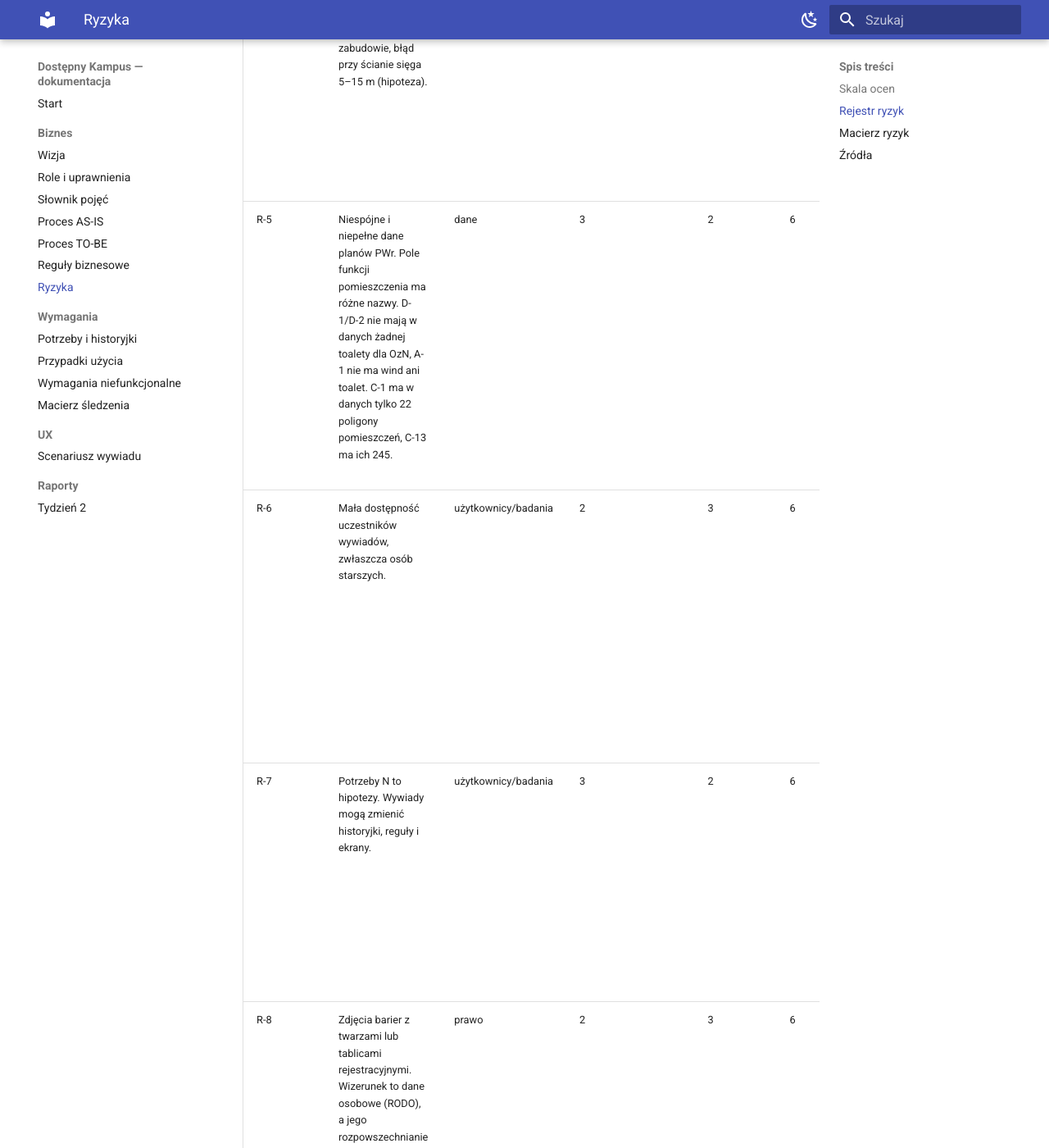
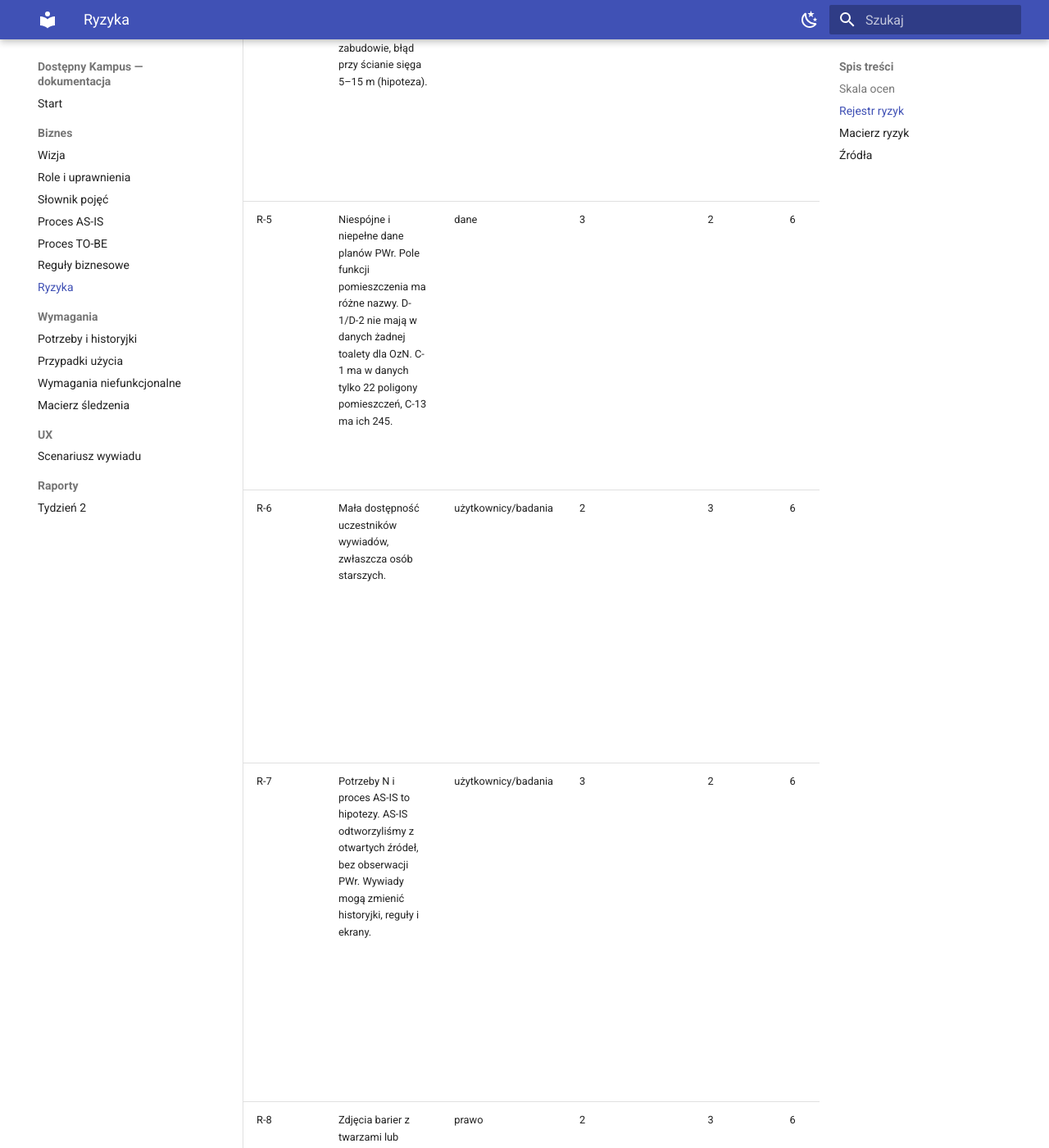
Before and after one commit to dostepny-kampus/dostepny-kampus, an MkDocs documentation site: the page built from docs/docs/biznes/ryzyka.md, in a window 1280 px wide and 1400 px high, scrolled down 1935 px. Shown: the whole window at 82% size. Built offline with MkDocs 1.6.1 and Material for MkDocs 9.7.7, drawn with Linux system fonts in a browser that asks for light colours; some of the changed text lies outside the part shown.

Commit message:
docs(biznes): fix A-1 data claim and merge duplicate risk

```diff
--- a/docs/docs/biznes/ryzyka.md
+++ b/docs/docs/biznes/ryzyka.md
@@ -20,9 +20,9 @@
 | R-2 | Zależność od jednej osoby. Właściciel repozytorium prowadzi stos, decyzje i przeglądy. Skład zespołu do potwierdzenia. | zespół | 3 | 3 | 9 | Ograniczamy: właściciel projektu zapisuje decyzje w dzienniku na bieżąco, dokumenty powstają przed kodem. Każde zadanie da się przekazać innej osobie. Do decyzji właściciela projektu: drugi opiekun repozytorium. | Ponad 80 % commitów sprintu od jednej osoby. Zadanie czeka ponad 2 dni na jedną osobę. |
 | R-3 | Awaria pokazu w sali. W sali sygnał GNSS jest zwykle niedostępny, może zabraknąć sieci albo serwera. | demonstracja | 3 | 3 | 9 | Ograniczamy: zespół przygotowuje tryb demonstracyjny z fikcyjną pozycją, czyli odtwarzaniem nagranej trasy. Serwer działa lokalnie na laptopie. Próba generalna w sali odbywa się tydzień przed pokazem, zapasowo mamy nagranie wideo scenariusza. | Próba generalna w sali nie przechodzi scenariusza od początku do końca. Telefon nie łapie pozycji w sali w 2 minuty. |
 | R-4 | Słaba dokładność GNSS przy ścianach i w budynkach. Budynki A-1…A-11 stoją w zwartej zabudowie, błąd przy ścianie sięga 5–15 m (hipoteza). | technologia | 3 | 2 | 6 | Ograniczamy: ekran C1 uśrednia pozycję przez 30 s i pokazuje dokładność. Podpowiedź najbliższego budynku wymaga potwierdzenia (BR-G2). Punkt da się poprawić ręcznie na mapie. | Dokładność po uśrednieniu gorsza niż 5 m, czyli daleko od celu N5 (poniżej 1 m). Użytkownik poprawia podpowiedź budynku częściej niż co piąty raz. |
-| R-5 | Niespójne i niepełne dane planów PWr. Pole funkcji pomieszczenia ma różne nazwy. D-1/D-2 nie mają w danych żadnej toalety dla OzN, A-1 nie ma wind ani toalet. C-1 ma w danych tylko 22 poligony pomieszczeń, C-13 ma ich 245. | dane | 3 | 2 | 6 | Ograniczamy: import ujednolica nazwy pól. Braki oznaczamy „do sprawdzenia na miejscu”, zespół obchodzi 5 budynków szczegółowych przed pokazem. Budynek bez danych działa na poziomie podstawowym (BR-G3). | Raport importu pokazuje puste lub nieznane wartości funkcji. Budynek szczegółowy nie ma w danych wind lub toalet dla OzN. |
+| R-5 | Niespójne i niepełne dane planów PWr. Pole funkcji pomieszczenia ma różne nazwy. D-1/D-2 nie mają w danych żadnej toalety dla OzN. C-1 ma w danych tylko 22 poligony pomieszczeń, C-13 ma ich 245. | dane | 3 | 2 | 6 | Ograniczamy: import ujednolica nazwy pól. Braki oznaczamy „do sprawdzenia na miejscu”, zespół obchodzi 5 budynków szczegółowych przed pokazem. Budynek bez danych działa na poziomie podstawowym (BR-G3). | Raport importu pokazuje puste lub nieznane wartości funkcji. Budynek szczegółowy nie ma w danych wind lub toalet dla OzN. |
 | R-6 | Mała dostępność uczestników wywiadów, zwłaszcza osób starszych. | użytkownicy/badania | 2 | 3 | 6 | Ograniczamy: każdy członek zespołu rekrutuje rozmówców w swoim otoczeniu. Wywiad trwa do 30 minut, może być telefoniczny. Termin ustalamy z tygodniowym wyprzedzeniem. | Do końca fazy A umówiono mniej niż 2 wywiady na osobę. Brak choćby jednej osoby po 65. roku życia. |
-| R-7 | Potrzeby N to hipotezy. Wywiady mogą zmienić historyjki, reguły i ekrany. | użytkownicy/badania | 3 | 2 | 6 | Akceptujemy: potrzeby oznaczamy jako hipotezy. Autorzy dokumentów poprawiają je po wywiadach, przed fazą C. Macierz śledzenia wskazuje zależne US. | Wywiad przeczy potrzebie N albo ujawnia nową, nieopisaną potrzebę. |
+| R-7 | Potrzeby N i proces AS-IS to hipotezy. AS-IS odtworzyliśmy z otwartych źródeł, bez obserwacji PWr. Wywiady mogą zmienić historyjki, reguły i ekrany. | użytkownicy/badania | 3 | 2 | 6 | Akceptujemy: potrzeby oznaczamy jako hipotezy. Autorzy dokumentów poprawiają je po wywiadach, przed fazą C. Macierz śledzenia wskazuje zależne US. Strona [AS-IS](procesy/as-is.md) ma oznaczenie rekonstrukcji, każde twierdzenie ma źródło. | Wywiad przeczy potrzebie N albo ujawnia nową, nieopisaną potrzebę. Rozmówca opisuje inny przebieg kontroli dostępności niż AS-IS. |
 | R-8 | Zdjęcia barier z twarzami lub tablicami rejestracyjnymi. Wizerunek to dane osobowe (RODO), a jego rozpowszechnianie wymaga zgody osoby (art. 81 prawa autorskiego). | prawo | 2 | 3 | 6 | Ograniczamy: zdjęcie pokazuje barierę, nie ludzi. Weryfikator odrzuca zdjęcie z rozpoznawalną osobą. Wymagania dla zdjęć opisują [wymagania niefunkcjonalne](../wymagania/niefunkcjonalne.md). | Zgłoszenie ze zdjęciem rozpoznawalnej osoby. Prośba o usunięcie wizerunku. |
 | R-9 | Konflikty z rygorystycznymi linterami. Część reguł jest sprzeczna ze sobą albo z wymaganiami bibliotek. | technologia | 3 | 2 | 6 | Ograniczamy: przed pierwszym zadaniem z kodem zadanie próbne wyłapuje konflikty. Wyłączamy tylko reguły wzajemnie sprzeczne i zapisujemy powód. | Poprawki pod lintery zajmują ponad 30 % czasu zadania. Dwie reguły wymagają przeciwnych zmian. |
 | R-10 | Brak telefonu z Androidem do testów GNSS (do potwierdzenia). | technologia | 2 | 3 | 6 | Unikamy: właściciel projektu przed Sprintem 4 ustala, kto użycza telefonu. Rezerwą jest tryb demonstracyjny z R-3. | Do końca Sprintu 3 brak urządzenia do testów pozycji. |
@@ -30,7 +30,6 @@
 | R-12 | Ciężki serwer uwierzytelniania na darmowym hostingu. Dokumentacja zakłada około 1,25 GB RAM na instancję, najmniejsza darmowa maszyna ma 1 GB. Inny darmowy hosting usypia usługę po 15 minutach. | technologia | 2 | 2 | 4 | Ograniczamy: pokaz uruchamiamy na laptopie. Adres publiczny tylko na maszynie z co najmniej 2 GB RAM. Rezerwa: konta zakładane ręcznie przez administratora. | Serwer restartuje się z braku pamięci. Logowanie trwa ponad 10 s. |
 | R-13 | ODbL share-alike. Opublikowany zbiór „kontury OSM + nasze bariery” może przejąć licencję ODbL. | prawo | 2 | 2 | 4 | Ograniczamy: podpis „© OpenStreetMap contributors” w aplikacji i eksporcie. Bariery to osobna warstwa powiązana tylko kodem budynku. Kontury w eksporcie zostają na ODbL. | Plan publikacji jednego połączonego pliku. Brak podpisu OSM na mapie lub w eksporcie. |
 | R-14 | Niejasne prawa do planów pięter PWr. Pole licencji w usłudze ArcGIS jest puste. | prawo | 2 | 2 | 4 | Unikamy: planów nie publikujemy w repozytorium. Pobiera je skrypt przy wdrożeniu, a aplikacja podaje źródło PWr. | PWr ustala licencję planów albo zgłasza zastrzeżenia do ich użycia. |
-| R-15 | Proces AS-IS zrekonstruowany tylko z otwartych źródeł. Faktycznego procesu PWr nie obserwowaliśmy. | dane | 3 | 1 | 3 | Akceptujemy: strona [AS-IS](procesy/as-is.md) ma oznaczenie rekonstrukcji, każde twierdzenie ma źródło. Poprawiamy ją po wywiadach. | Rozmówca opisuje inny przebieg kontroli dostępności niż AS-IS. |
 | R-16 | Limit 300 linii na zmianę utrudnia oddanie zamkniętej funkcji. | harmonogram | 2 | 1 | 2 | Ograniczamy: przy planowaniu sprintu duże funkcje dzielimy na pionowe, działające części. | Zmiana odrzucona przez limit. Zadanie dzielone dopiero w trakcie pracy. |
 | R-17 | Członkowie zespołu omijają reguły repozytorium. | zespół | 1 | 2 | 2 | Unikamy: reguły gałęzi i automatyczne kontrole obowiązują wszystkich, także właściciela. | Próba zapisu do chronionej gałęzi. Zmiana bez zielonych kontroli. |
 
```
Also changed, not shown: other parts of docs/docs/biznes/ryzyka.md (+1 -1 lines).
